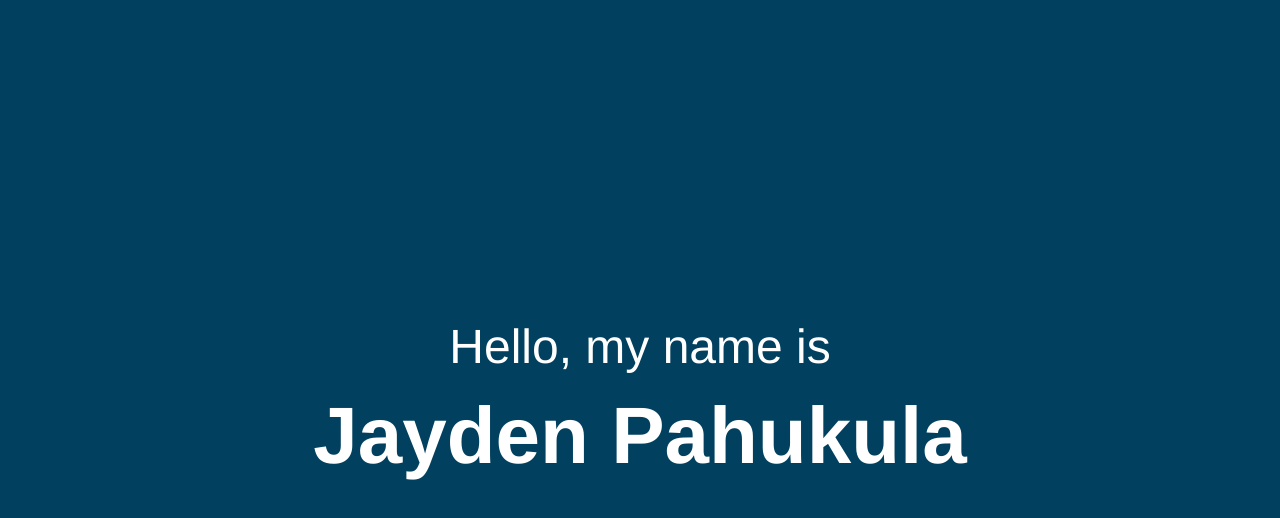
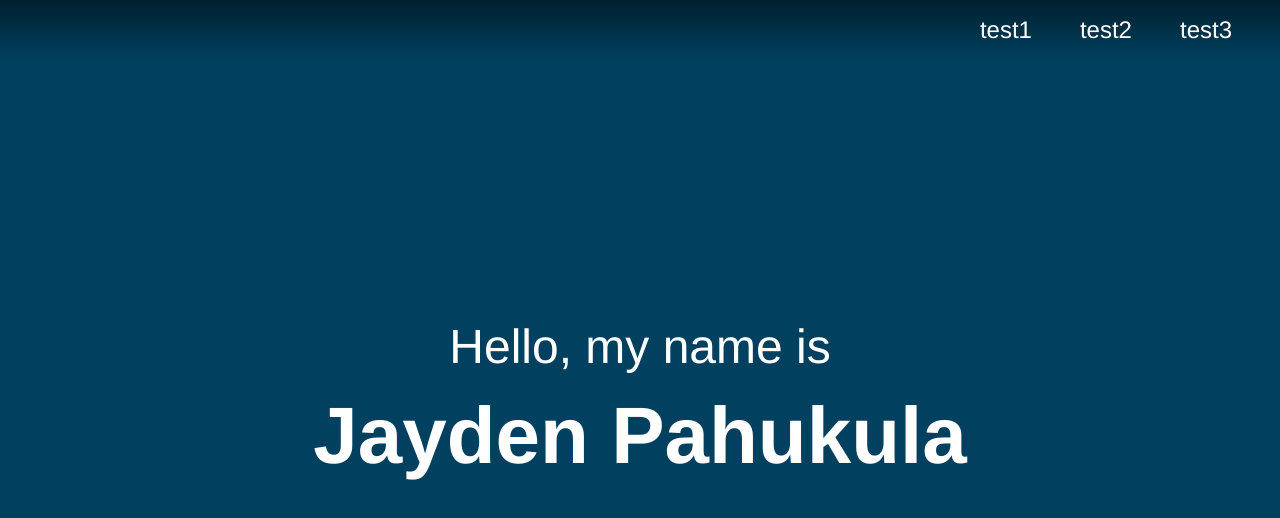
Before and after one commit to JaydenPahukula/jaydenp.dev, a Svelte app: page / in a window 1280 px wide. Shown: the top 518 px of the page. Built offline with nearby package versions, Linux system fonts and the light colour scheme.

Commit message:
add navbar

```diff
--- a/src/App.svelte
+++ b/src/App.svelte
@@ -1,16 +1,18 @@
 <script>
-  import './app.css'
-  // import Counter from './lib/Counter.svelte'
+  import Navbar from './lib/Navbar.svelte'
 </script>
 
 
 <main>
-  <div class="headerdiv">
+  <Navbar items={["test1","test2","test3"]}/>
+
+  <div class="header">
     <div>
       <p class="titleline1">Hello, my name is</p>
       <h1 class="titleline2">Jayden Pahukula</h1>
     </div>
   </div>
+
 
   <div style="height:10000px" />
 
@@ -21,7 +23,7 @@
   main {
     background-color: rgb(1, 65, 95);
   }
-  .headerdiv {
+  .header {
     display: flex;
     flex-direction: column;
     justify-content: center;
--- a/src/app.css
+++ b/src/app.css
@@ -7,6 +7,7 @@ body {
   display: block;
   width: 100%;
   margin: 0;
+  padding: 0;
   background-color: rgb(1, 65, 95);
   min-width: 320px;
   min-height: 100vh;
--- /dev/null
+++ b/src/lib/Navbar.svelte
@@ -0,0 +1,40 @@
+<script>
+    export let items = [];
+</script>
+
+<div class="navbar">
+    <ul>
+        {#each items as item}<li>
+            <a href="#{item}">{item}</a>
+        </li>{/each}
+    </ul>
+</div>
+
+<style>
+    .navbar {
+        display: flex;
+        justify-content: flex-end;
+        align-items: center;
+        position: fixed;
+        top: 0; left: 0;
+        width: 100%;
+        background-image: linear-gradient(rgba(0,0,0,0.5), transparent);
+    }
+    ul {
+        display: flex;
+        justify-content: flex-end;
+    }
+    li {
+        list-style: none;
+        margin-right: 3rem;
+        font-size: 1.5rem;
+    }
+    a {
+        color: white;
+        transition: color 0.5s;
+        text-decoration: none;
+    }
+    a:hover {
+        color: lightgray;
+    }
+</style>
--- a/src/main.js
+++ b/src/main.js
@@ -1,3 +1,4 @@
+import './app.css'
 import App from './App.svelte'
 
 const app = new App({
```
Also changed, not shown: src/lib/Counter.svelte (deleted, +0 -10 lines).
